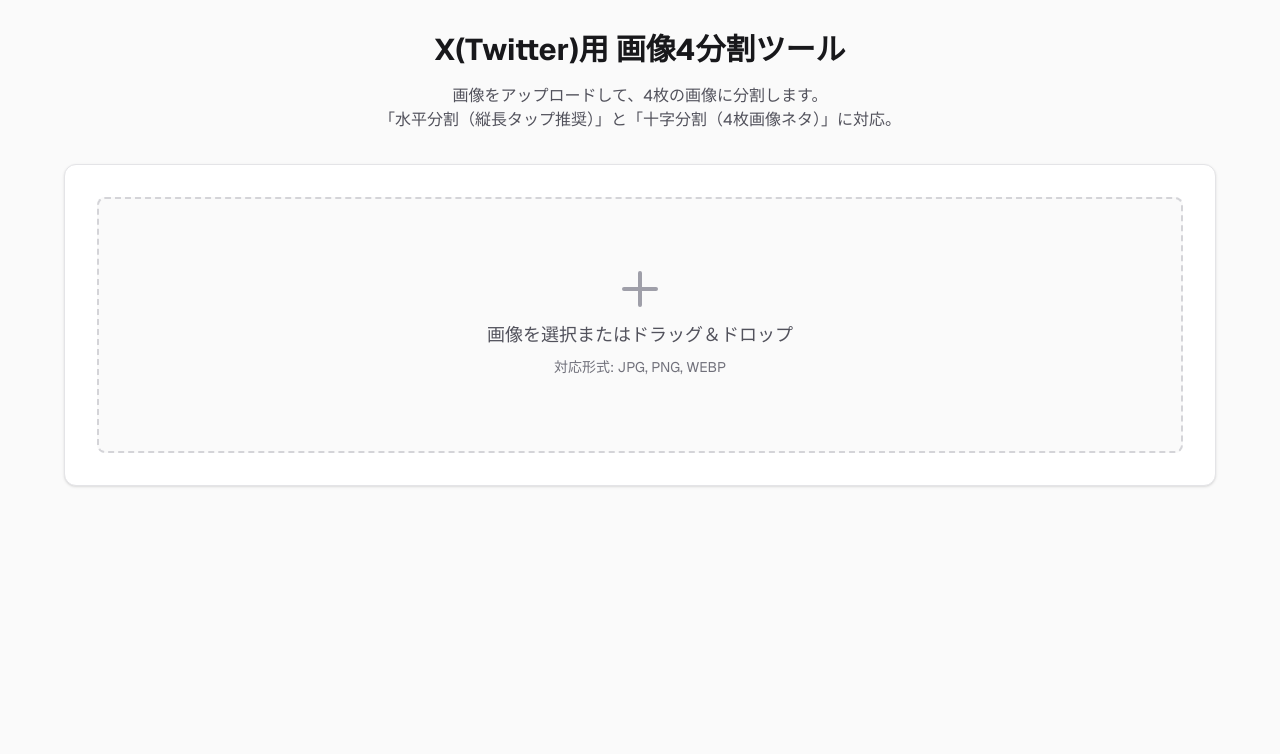
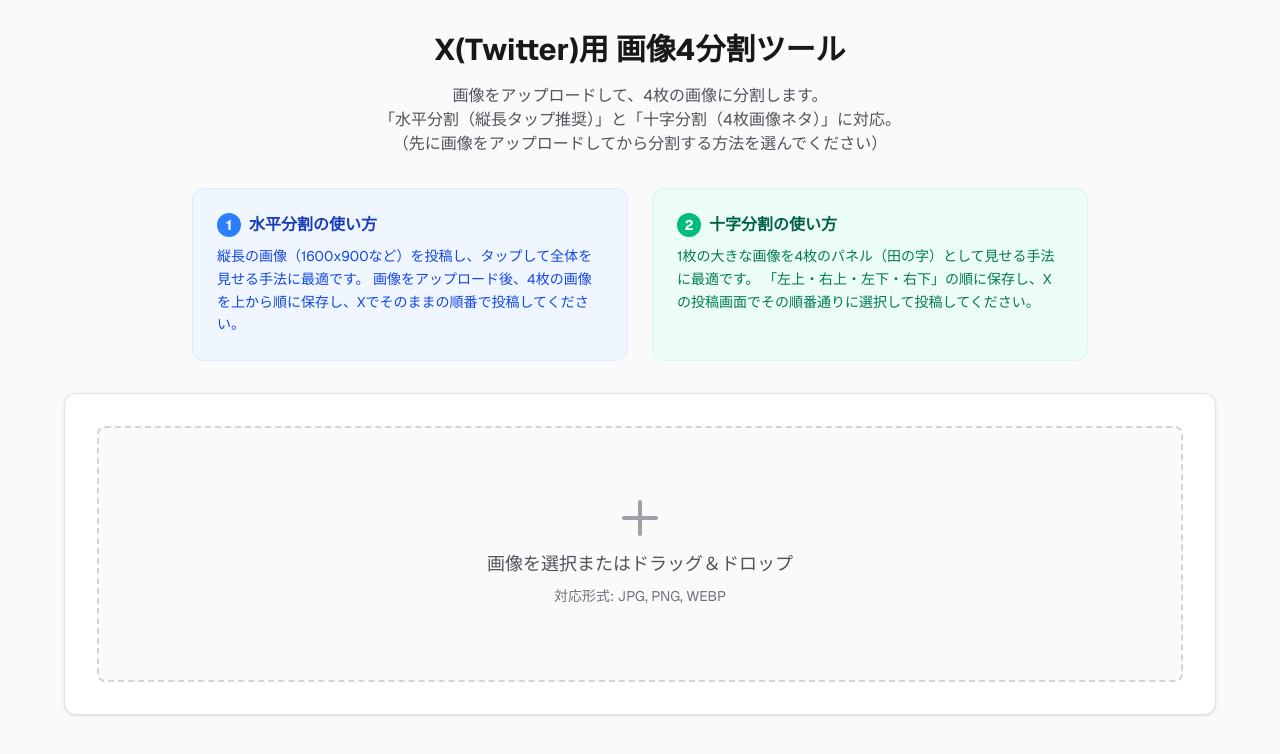
Before and after one commit to kamiyama-fol/image-spliter, a Next.js app: page / in a window 1280 px wide. Shown: the top 754 px of the page. Built offline with nearby package versions, Linux system fonts and the light colour scheme.

Commit message:
説明文の追加

```diff
--- a/app/page.tsx
+++ b/app/page.tsx
@@ -118,8 +118,33 @@
           </h1>
           <p className="text-zinc-600 dark:text-zinc-400">
             画像をアップロードして、4枚の画像に分割します。<br/>
-            「水平分割（縦長タップ推奨）」と「十字分割（4枚画像ネタ）」に対応。
+            「水平分割（縦長タップ推奨）」と「十字分割（4枚画像ネタ）」に対応。<br/>
+            （先に画像をアップロードしてから分割する方法を選んでください）
           </p>
+        </div>
+
+        {/* 使い方セクション */}
+        <div className="grid grid-cols-1 md:grid-cols-2 gap-6 text-left max-w-4xl mx-auto">
+          <div className="bg-blue-50 dark:bg-blue-900/20 p-6 rounded-xl border border-blue-100 dark:border-blue-800">
+            <h3 className="text-blue-800 dark:text-blue-300 font-bold mb-2 flex items-center">
+              <span className="bg-blue-500 text-white rounded-full w-6 h-6 inline-flex items-center justify-center mr-2 text-sm">1</span>
+              水平分割の使い方
+            </h3>
+            <p className="text-sm text-blue-700 dark:text-blue-400 leading-relaxed">
+              縦長の画像（1600x900など）を投稿し、タップして全体を見せる手法に最適です。
+              画像をアップロード後、4枚の画像を上から順に保存し、Xでそのままの順番で投稿してください。
+            </p>
+          </div>
+          <div className="bg-emerald-50 dark:bg-emerald-900/20 p-6 rounded-xl border border-emerald-100 dark:border-emerald-800">
+            <h3 className="text-emerald-800 dark:text-emerald-300 font-bold mb-2 flex items-center">
+              <span className="bg-emerald-500 text-white rounded-full w-6 h-6 inline-flex items-center justify-center mr-2 text-sm">2</span>
+              十字分割の使い方
+            </h3>
+            <p className="text-sm text-emerald-700 dark:text-emerald-400 leading-relaxed">
+              1枚の大きな画像を4枚のパネル（田の字）として見せる手法に最適です。
+              「左上・右上・左下・右下」の順に保存し、Xの投稿画面でその順番通りに選択して投稿してください。
+            </p>
+          </div>
         </div>
 
         <div className="bg-white dark:bg-zinc-800 p-8 rounded-xl shadow-sm border border-zinc-200 dark:border-zinc-700">
```
